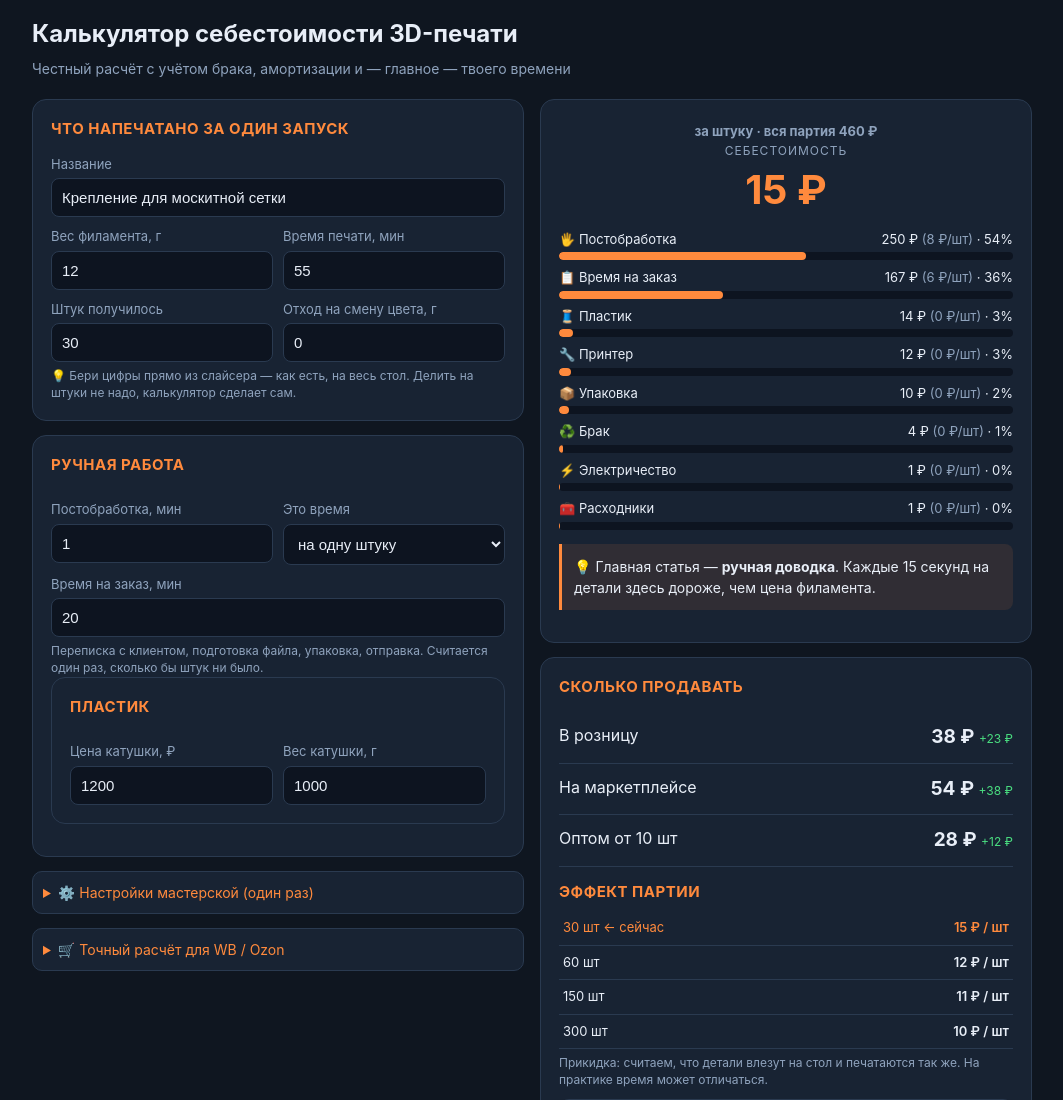
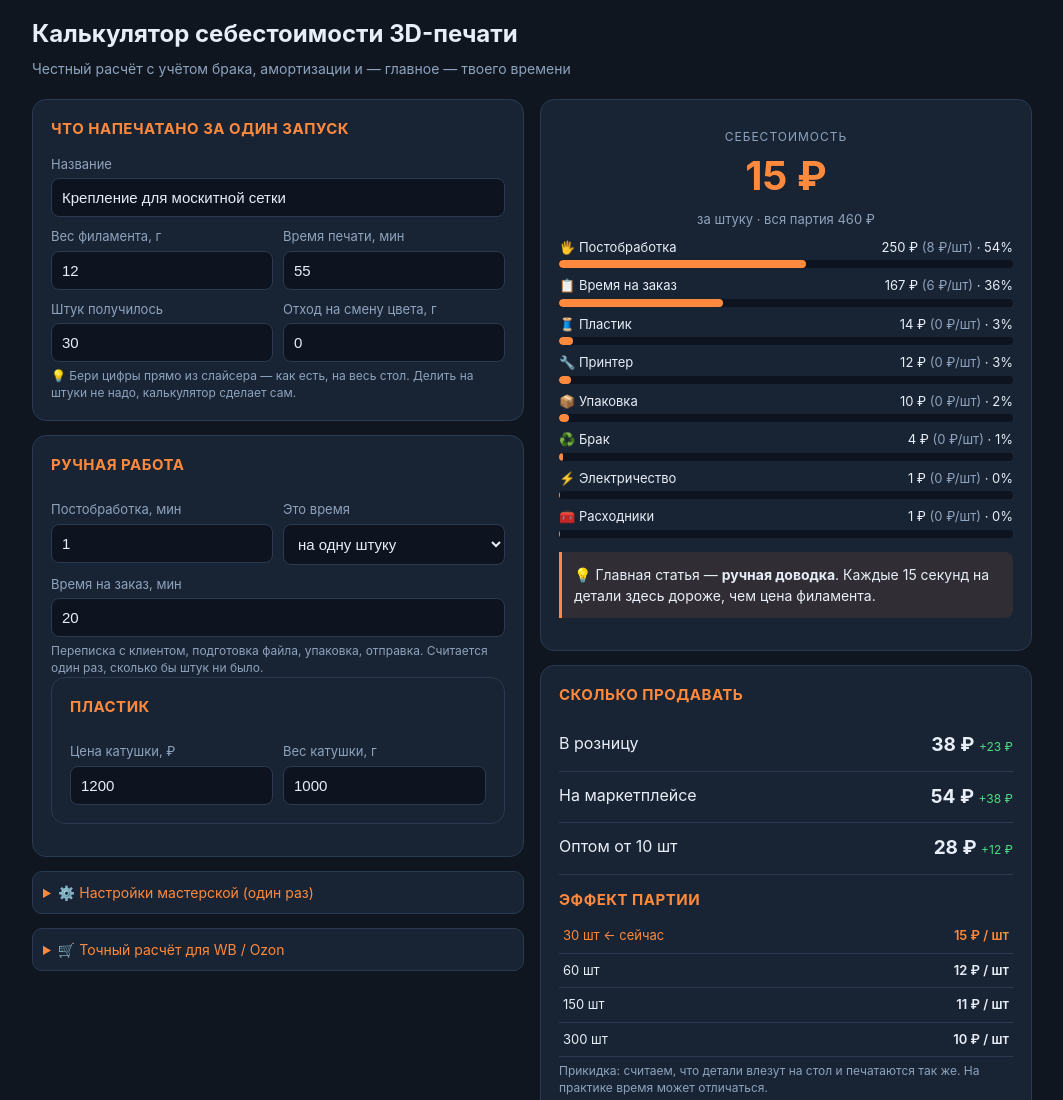
Before and after one commit to njju74/3d-calc, a plain HTML site: page index.html in a window 1280 px wide. Shown: the top 1100 px of the page, without its empty margins (108-1171 px from the left). Drawn offline with Linux system fonts and the light colour scheme.

Commit message:
Update index.html
6

```diff
--- a/index.html
+++ b/index.html
@@ -187,7 +187,8 @@ button.ghost{background:transparent;border:1px solid var(--line);color:var(--txt
   <!-- ПРАВАЯ КОЛОНКА -->
   <div>
     <div class="card">
-      <div class="big"><p class="unit" id="unitline"></p><small>СЕБЕСТОИМОСТЬ</small><span id="cost">—</span></div>
+      <div class="big"><small>СЕБЕСТОИМОСТЬ</small><span id="cost">—</span></div>
+      <p class="unit" id="unitline"></p>
       <div id="bars"></div>
       <div class="hint" id="hint"></div>
     </div>
```
